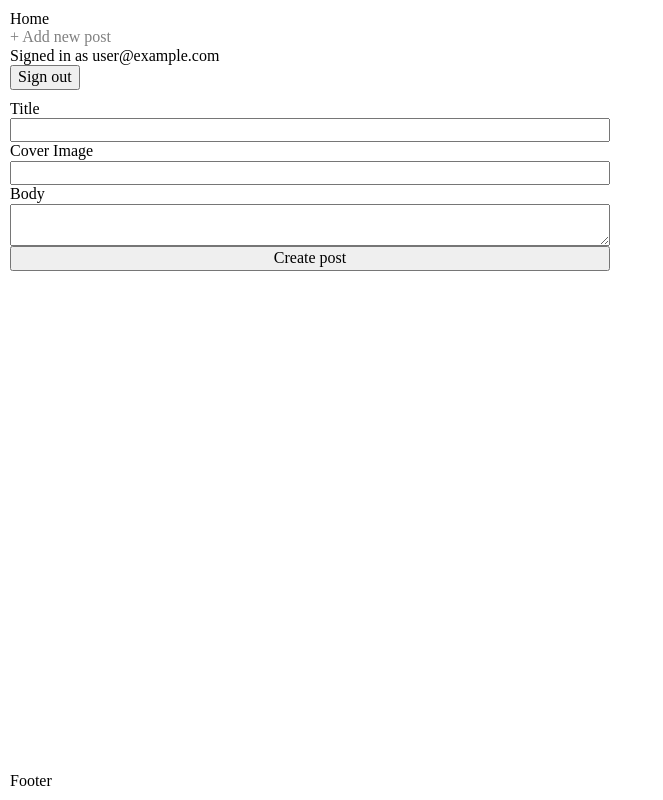
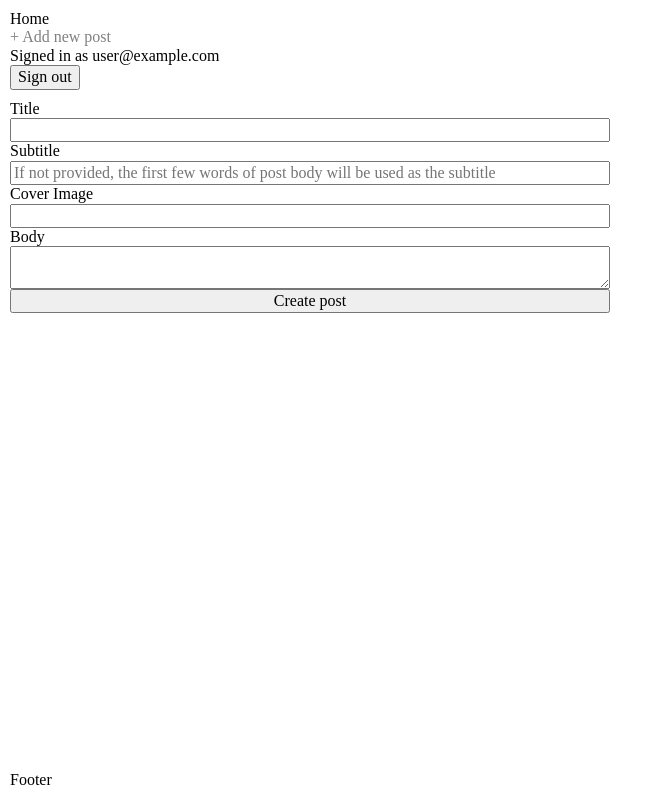
Before and after one commit to Dysco76/blog, a Next.js app: page /new-post in a window 1280 px wide. Shown: the whole page, without its empty margins (0-663 px from the left). Built offline with nearby package versions, Linux system fonts and the light colour scheme; no server answers; sample sign-in values are in the browser's storage.

Commit message:
add post subtitle input and types

```diff
--- a/src/pages/new-post.tsx
+++ b/src/pages/new-post.tsx
@@ -12,12 +12,14 @@ import { useState } from 'react';
 
 type PostFormValues = {
     title: string;
-    cover: string;
+    subtitle?: string;
+    cover?: string;
     body: string;
 };
 
 const initialValues = {
     title: '',
+    subtitle: '',
     cover: '',
     body: '',
 };
@@ -56,6 +58,14 @@ const NewPost = styled(({ className }: PropsWithClassName) => {
         <form className={className} onSubmit={formik.handleSubmit}>
             <label htmlFor="title">Title</label>
             <input value={formik.values.title} onChange={formik.handleChange} onBlur={formik.handleBlur} id="title" />
+            <label htmlFor="subtitle">Subtitle</label>
+            <input
+                value={formik.values.subtitle}
+                onChange={formik.handleChange}
+                onBlur={formik.handleBlur}
+                id="subtitle"
+                placeholder="If not provided, the first few words of post body will be used as the subtitle"
+            />
             <label htmlFor="cover">Cover Image</label>
             <input value={formik.values.cover} onChange={formik.handleChange} onBlur={formik.handleBlur} id="cover" />
             <label htmlFor="body">Body</label>
--- a/src/shared/types/types.d.ts
+++ b/src/shared/types/types.d.ts
@@ -3,6 +3,7 @@ declare namespace types {
         author: types.User;
         id: string;
         title: string;
+        subtitle?: string;
         body: string;
         cover?: string;
         created: string;
```
